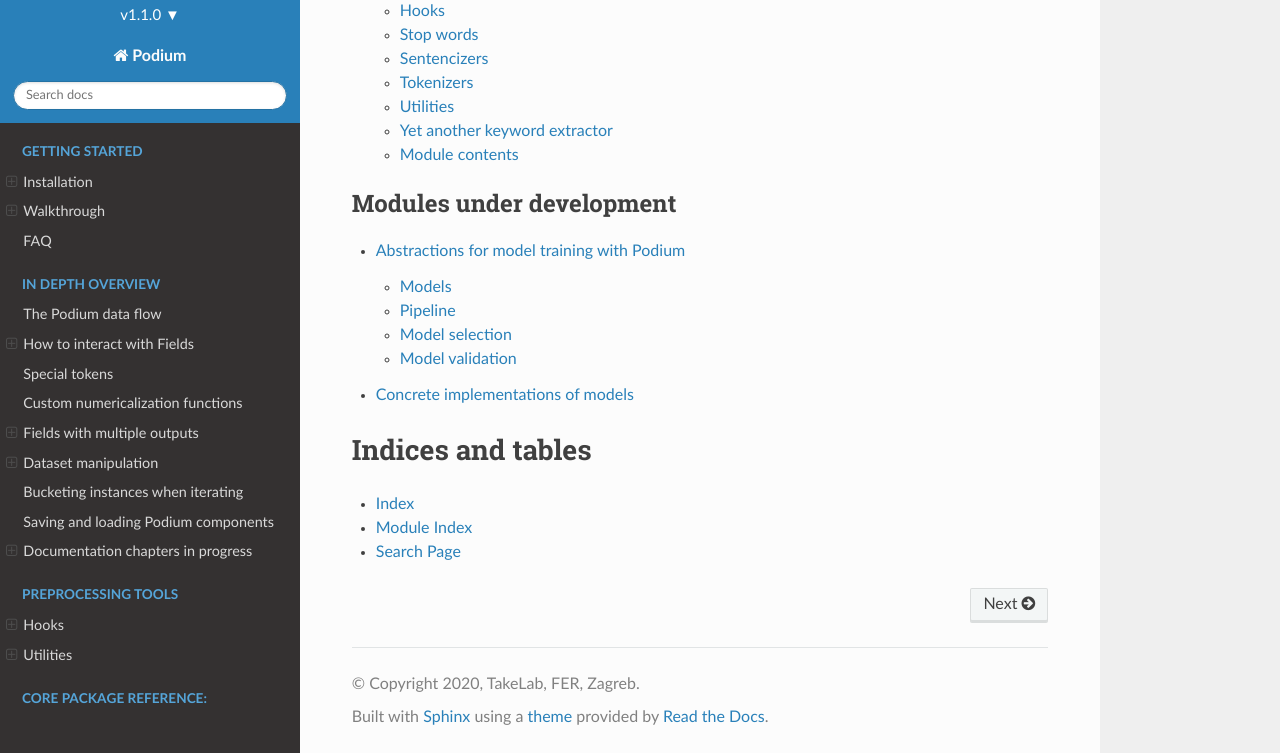
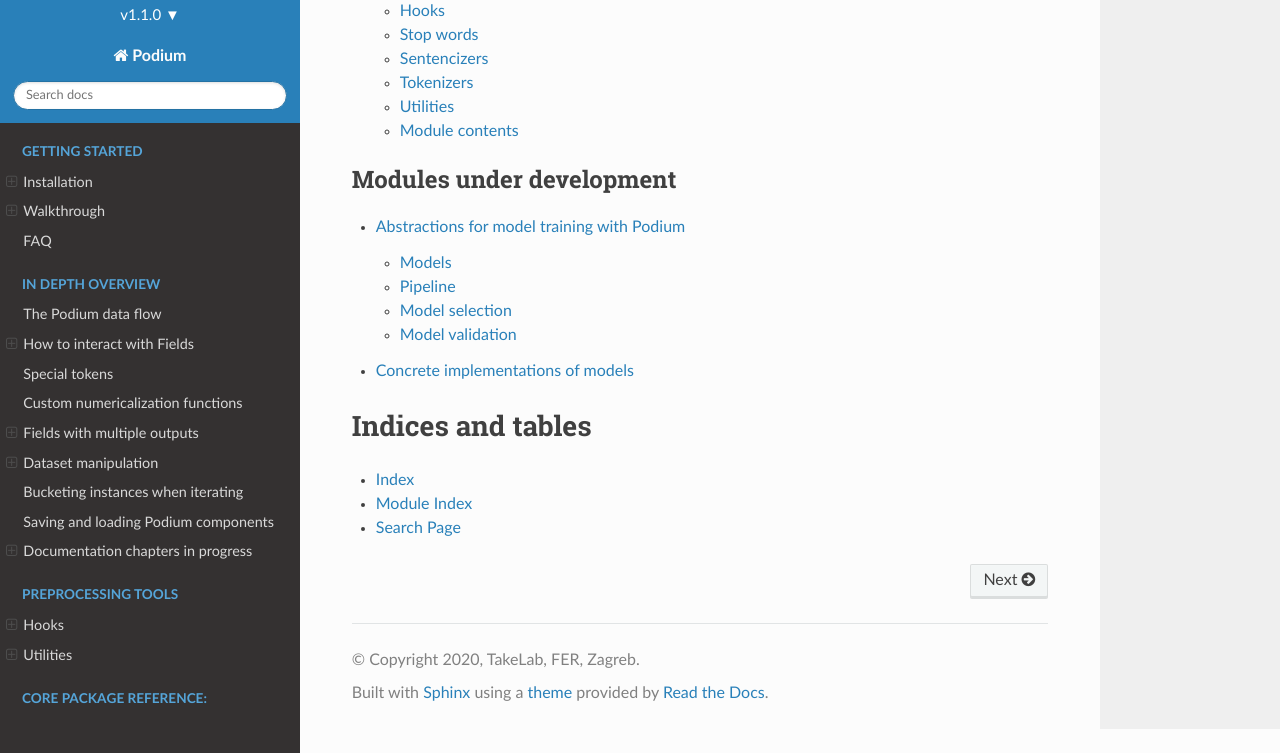
Before and after one commit to TakeLab/podium, a Sphinx documentation site: the page built from docs/source/index.rst, in a window 1280 px wide and 900 px high, scrolled down 2722 px, cut to the strip 147-900 px from the top of the window. Built offline with Sphinx 7.4.7 and the Read the Docs theme 2.0.0, drawn with Linux system fonts in a browser that asks for light colours.

```diff
--- a/docs/source/preproc.rst
+++ b/docs/source/preproc.rst
@@ -76,15 +76,6 @@ Utilities
    :no-undoc-members:
    :show-inheritance:
 
-Yet another keyword extractor
------------------------------
-
-.. automodule:: podium.preproc.yake
-   :members:
-   :no-undoc-members:
-   :show-inheritance:
-
-
 Module contents
 ---------------
 
```
